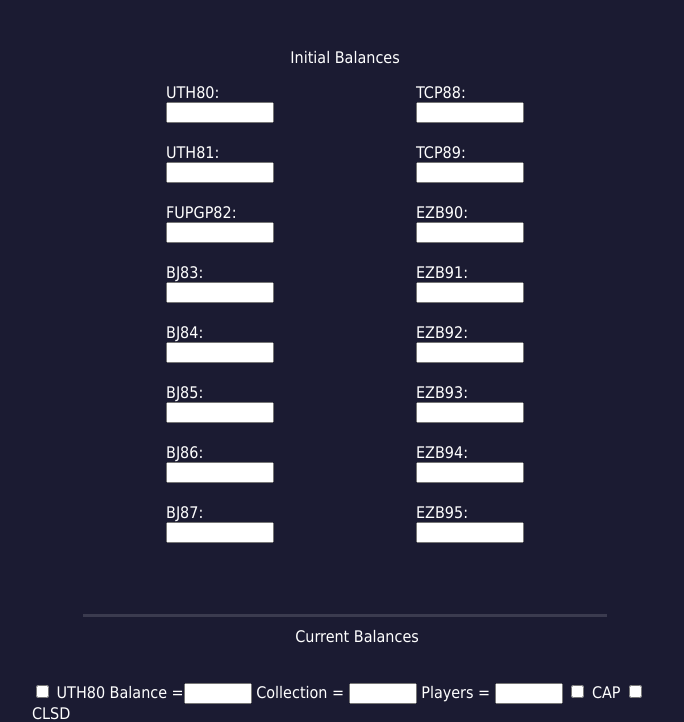
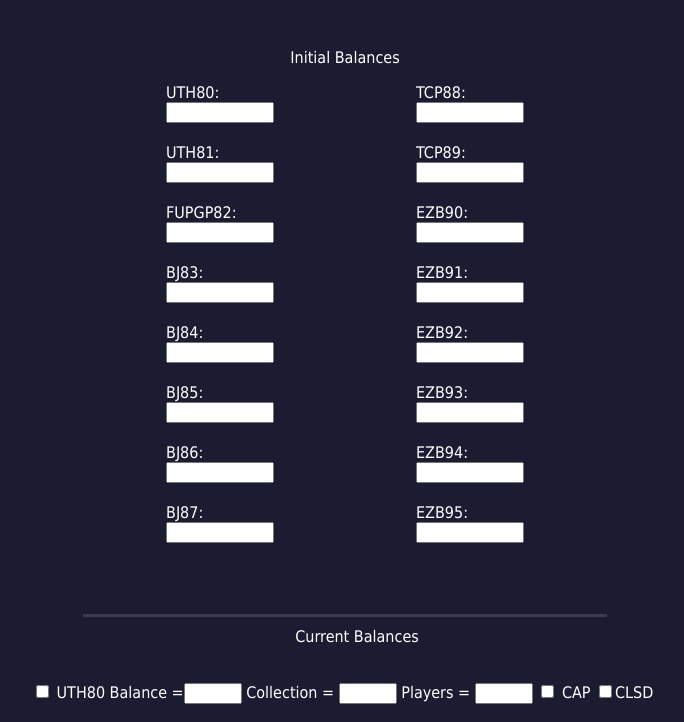
Before and after one commit to epureco/epureco.github.io, a plain HTML site: page index.html in a window 1280 px wide. Shown: the part 89-811 px from the top of the page, without its empty margins (295-979 px from the left). Drawn offline with Linux system fonts and the light colour scheme.

Commit message:
Update style.css

```diff
--- a/style.css
+++ b/style.css
@@ -92,7 +92,13 @@ form {
  }
 
  .balance, .collection, .players{
-   width: 60px;
+   width: 50px;
+}
+
+input::-webkit-outer-spin-button,
+input::-webkit-inner-spin-button {
+    -webkit-appearance: none;
+    margin: 0;
 }
 
 #time-container{
```
